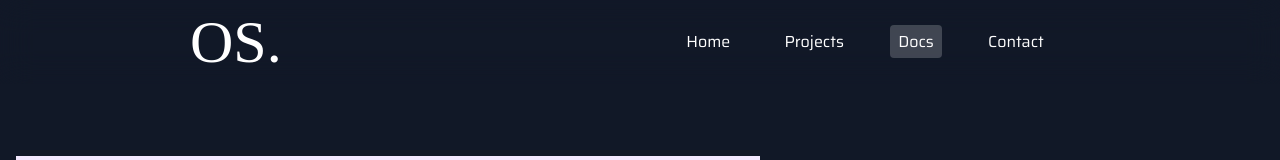
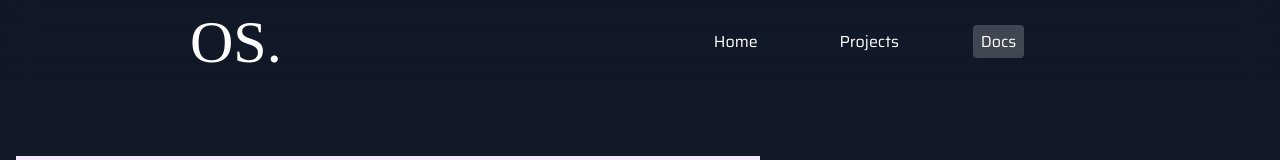
Before and after one commit to murtazajoo/openSourcer, a React (Vite) app: page /docs in a window 1280 px wide. Shown: the top 160 px of the page. Built offline with nearby package versions, Linux system fonts and the light colour scheme; a web font is replaced by a local one.

Commit message:
Update Menu.tsx

```diff
--- a/src/components/Menu.tsx
+++ b/src/components/Menu.tsx
@@ -19,11 +19,6 @@ export default function Menu() {
             Docs
           </NavLink>
         </li>
-        <li className="font-saira">
-          <NavLink className="px-2 py-1" to="/contact">
-            Contact
-          </NavLink>
-        </li>
       </ul>
     </nav>
   );
```
